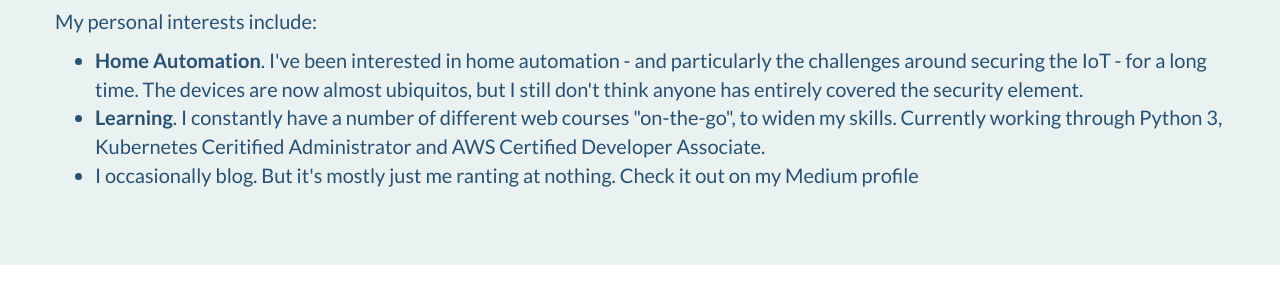
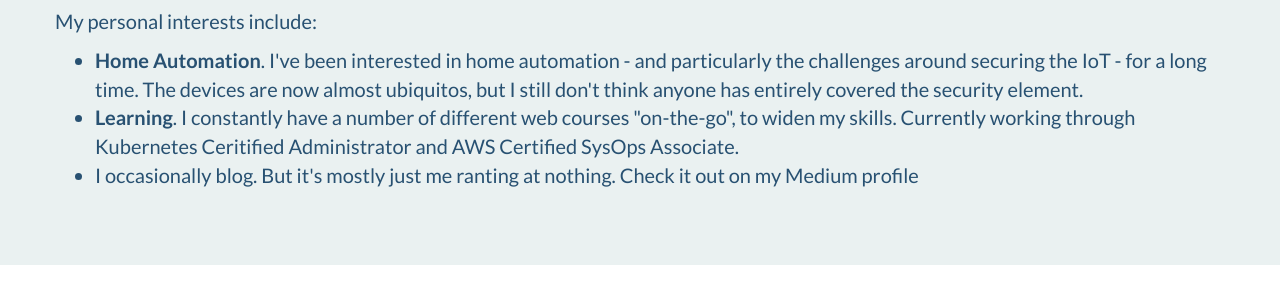
Before and after one commit to jdgoodall1/jdgoodall1.github.io, a Jekyll site: the page built from index.html, in a window 1280 px wide and 900 px high, scrolled down 1525 px. Shown: the part 155-455 px from the top of the window. Built offline with Jekyll 4.4.1, drawn with Linux system fonts in a browser that asks for light colours.

Commit message:
Update interests.html

```diff
--- a/_includes/interests.html
+++ b/_includes/interests.html
@@ -16,7 +16,7 @@
                     the security element.
                 </li>
                 <li>
-                    <b>Learning</b>. I constantly have a number of different web courses "on-the-go", to widen my skills. Currently working through Python 3, Kubernetes Ceritified Administrator and AWS Certified Developer Associate.
+                    <b>Learning</b>. I constantly have a number of different web courses "on-the-go", to widen my skills. Currently working through Kubernetes Ceritified Administrator and AWS Certified SysOps Associate.
                 </li>
                 <li>
                     I occasionally blog. But it's mostly just me ranting at nothing. Check it out on my Medium profile
```
